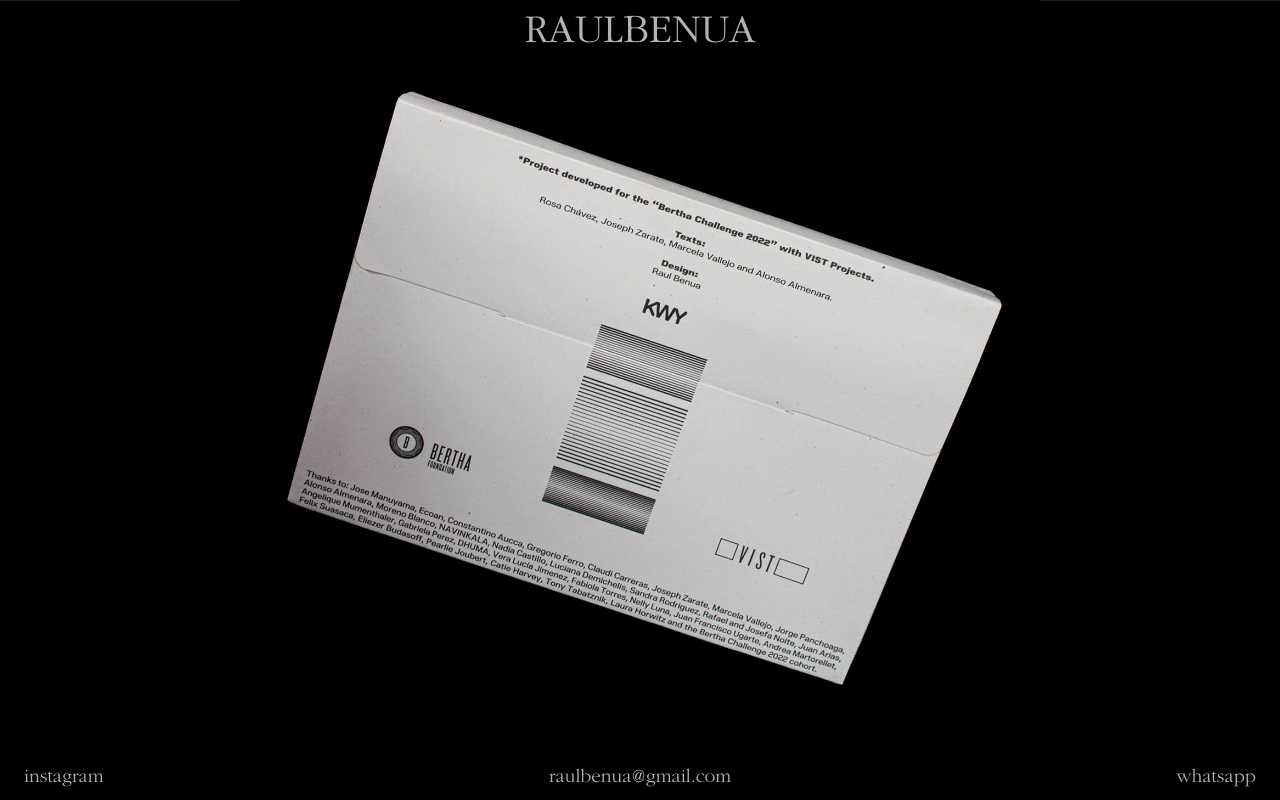
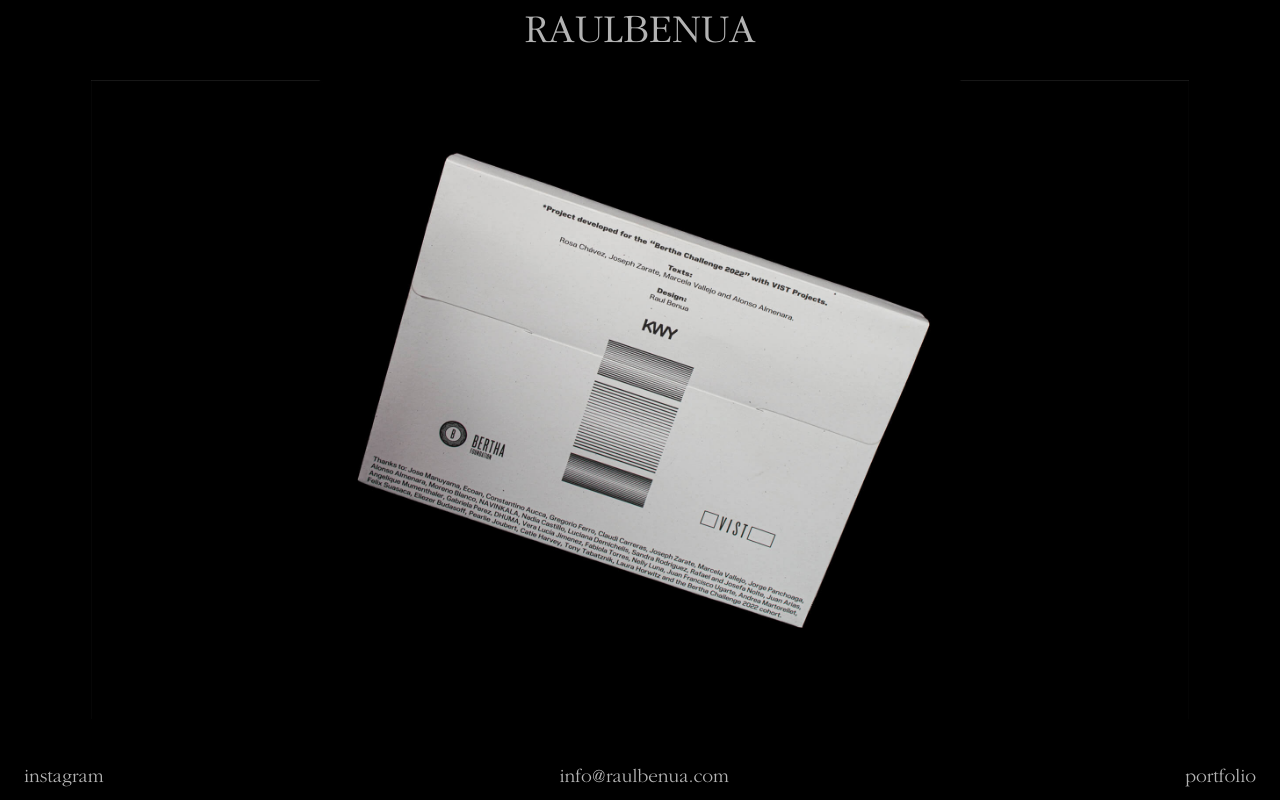
Before and after one commit to raulbenua/raulbenua-website, a Next.js app: page / in a window 1280 px wide. Built offline with nearby package versions, Linux system fonts and the light colour scheme.

Commit message:
add: mejoras en el estilo y se agregó el portafolio

```diff
--- a/src/app/components/Footer.tsx
+++ b/src/app/components/Footer.tsx
@@ -11,12 +11,12 @@ export default function Footer() {
         </li>
         <li>
           <Link href="mailto:raulbenua@gmail.com" target="_blank">
-            raulbenua@gmail.com
+            info@raulbenua.com
           </Link>
         </li>
         <li>
-          <Link href="https://wa.me/+51941103338" target="_blank">
-            whatsapp
+          <Link href="/files/2024-Portfolio-Raul-Benua.pdf" target="_blank">
+            portfolio
           </Link>
         </li>
       </ul>
--- a/src/app/components/Gallery.tsx
+++ b/src/app/components/Gallery.tsx
@@ -37,7 +37,7 @@ export default function Gallery({ imagesH, imagesV }: GalleryProps) {
 
   return (
     <motion.div
-      className="w-screen h-screen relative overflow-hidden z-0"
+      className="w-screen h-[calc(100vh-10rem)] my-[5rem] relative overflow-hidden z-0"
       initial={{ scale: 1.05 }}
       animate={{ scale: 1 }}
       transition={{ duration: 0.5, ease: 'easeInOut' }}
@@ -49,7 +49,7 @@ export default function Gallery({ imagesH, imagesV }: GalleryProps) {
             index === currentImage ? 'opacity-100' : 'opacity-0'
           }`}
         >
-          <Image src={src} alt={`Gallery image ${index + 1}`} fill style={{ objectFit: 'cover' }} />
+          <Image src={src} alt={`Imagen de galería ${index + 1}`} fill style={{ objectFit: 'contain' }} />
         </div>
       ))}
     </motion.div>
```
Also changed, not shown: 1 other file (tests, documents, lock files or other folders).
